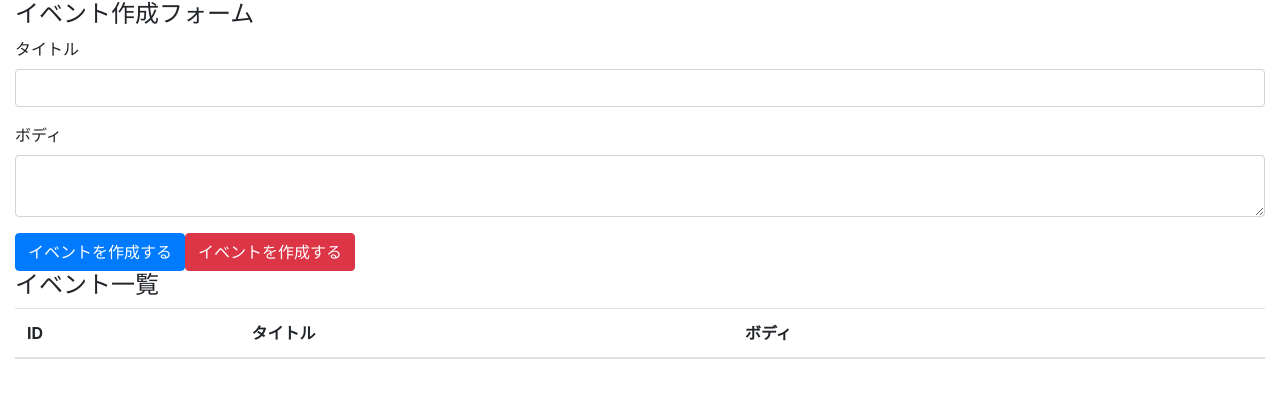
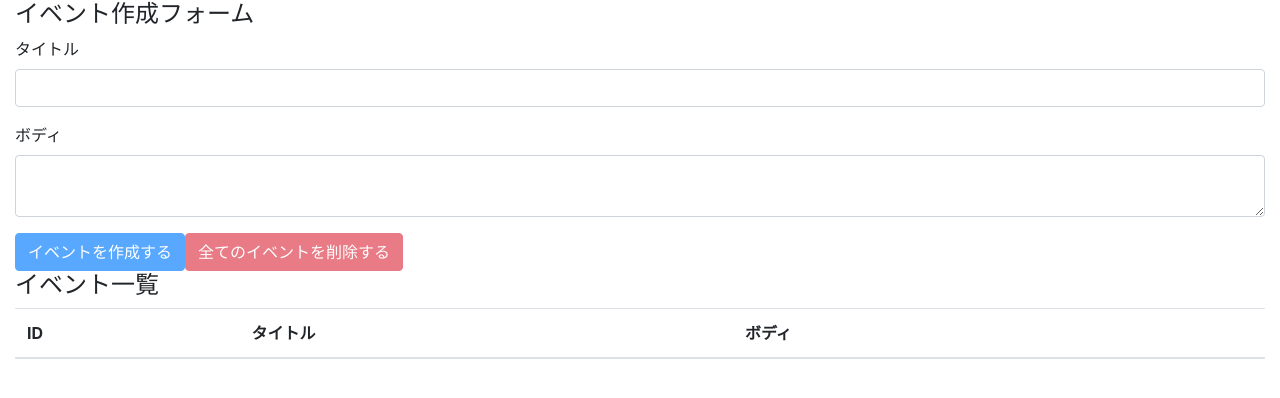
Before and after one commit to seiya-1208/git_sample2, a React (Create React App) app in the folder react-hooks-101/: page / in a window 1280 px wide. Shown: the top 398 px of the page. Built offline with nearby package versions, Linux system fonts and the light colour scheme.

Commit message:
create one React Context

```diff
--- /dev/null
+++ b/react-hooks-101/src/actions/index.js
@@ -0,0 +1,3 @@
+export const CREATE_EVENT = "CREATE_EVENT";
+export const DELETE_EVENT = "DELETE_EVENT";
+export const DELETE_ALL_EVENTS = "DELETE_ALL_EVENTS";
--- a/react-hooks-101/src/components/App.js
+++ b/react-hooks-101/src/components/App.js
@@ -1,66 +1,18 @@
-import React, { useReducer, useState } from "react";
+import React, { useReducer } from "react";
 import "bootstrap/dist/css/bootstrap.min.css";
+import Events from "./Events";
+import EventForm from "./EventForm";
 import reducer from "../reducers";
 
 const App = () => {
-  // useReducerを使って状態（state）とdispatchを使うという処理の定義
+  // useReducerを使って状態（state）とdispatchを使うという処理を定義する
   const [state, dispatch] = useReducer(reducer, []);
-  const [title, setTitle] = useState("");
-  const [body, setBody] = useState("");
-  const addEvent = (e) => {
-    e.preventDefault();
-
-    dispatch({
-      type: "CREATE_EVENT",
-      title: "",
-      body,
-    });
-    setTitle("");
-    setBody("");
-  };
+  console.log(state, "in App.js");
 
   return (
     <div className="container-fluid">
-      <h4>イベント作成フォーム</h4>
-      <form>
-        <div className="form-group">
-          <label htmlFor="formEventTitle">タイトル</label>
-          <input
-            className="form-control"
-            id="formEventTitle"
-            value={title}
-            onChange={(e) => setTitle(e.target.value)}
-          />
-        </div>
-
-        <div className="form-group">
-          <label htmlFor="formEventTitle">ボディ</label>
-          <textarea
-            className="form-control"
-            id="formEventTitle"
-            value={body}
-            onChange={(e) => setBody(e.target.value)}
-          />
-        </div>
-
-        <button className="btn btn-primary" onClick={addEvent}>
-          イベントを作成する
-        </button>
-        <button className="btn btn-danger">イベントを作成する</button>
-      </form>
-
-      <h4>イベント一覧</h4>
-      <table className="table table-hover">
-        <thead>
-          <tr>
-            <th>ID</th>
-            <th>タイトル</th>
-            <th>ボディ</th>
-            <th></th>
-          </tr>
-        </thead>
-        <tbody></tbody>
-      </table>
+      <EventForm state={state} dispatch={dispatch} />
+      <Events state={state} dispatch={dispatch} />
     </div>
   );
 };
--- /dev/null
+++ b/react-hooks-101/src/components/Event.js
@@ -0,0 +1,29 @@
+import React from "react";
+import { DELETE_EVENT } from "../actions";
+
+// Eventを定義 = 引数{dispatch, event}を渡す
+const Event = ({ dispatch, event }) => {
+  const id = event.id;
+  const handleClickDeleteButton = () => {
+    const result = window.confirm(`イベント（${id}）を削除してもいいですか？`);
+    if (result) dispatch({ type: "DELETE_EVENT", id });
+  };
+  return (
+    <tr>
+      <td>{id}</td>
+      <td>{event.title}</td>
+      <td>{event.body}</td>
+      <td>
+        <button
+          type="button"
+          className="btn btn-danger"
+          onClick={handleClickDeleteButton}
+        >
+          削除
+        </button>
+      </td>
+    </tr>
+  );
+};
+
+export default Event;
--- /dev/null
+++ b/react-hooks-101/src/components/EventForm.js
@@ -0,0 +1,74 @@
+import React, { useState } from "react";
+import { CREATE_EVENT, DELETE_ALL_EVENTS } from "../actions";
+
+const EventForm = ({ state, dispatch }) => {
+  const [title, setTitle] = useState("");
+  const [body, setBody] = useState("");
+  const addEvent = (e) => {
+    e.preventDefault();
+
+    dispatch({
+      type: CREATE_EVENT,
+      title,
+      body,
+    });
+    setTitle("");
+    setBody("");
+  };
+  console.log(state, "in EventForm.js");
+  const deleteAllEvents = (e) => {
+    e.preventDefault();
+    const result = window.confirm(
+      "全てのイベントを本当に削除してもよいですか？"
+    );
+    if (result)
+      dispatch({
+        type: DELETE_ALL_EVENTS,
+      });
+  };
+  const unCreatable = title === "" || body === "";
+
+  return (
+    <React.Fragment>
+      <h4>イベント作成フォーム</h4>
+      <form>
+        <div className="form-group">
+          <label htmlFor="formEventTitle">タイトル</label>
+          <input
+            className="form-control"
+            id="formEventTitle"
+            value={title}
+            onChange={(e) => setTitle(e.target.value)}
+          />
+        </div>
+
+        <div className="form-group">
+          <label htmlFor="formEventTitle">ボディ</label>
+          <textarea
+            className="form-control"
+            id="formEventTitle"
+            value={body}
+            onChange={(e) => setBody(e.target.value)}
+          />
+        </div>
+
+        <button
+          className="btn btn-primary"
+          onClick={addEvent}
+          disabled={unCreatable}
+        >
+          イベントを作成する
+        </button>
+        <button
+          className="btn btn-danger"
+          onClick={deleteAllEvents}
+          disabled={state.length === 0}
+        >
+          全てのイベントを削除する
+        </button>
+      </form>
+    </React.Fragment>
+  );
+};
+
+export default EventForm;
--- /dev/null
+++ b/react-hooks-101/src/components/Events.js
@@ -0,0 +1,51 @@
+import React from "react";
+import Event from "./Event";
+
+const Events = ({ state, dispatch }) => {
+  return (
+    <React.Fragment>
+      <h4>イベント一覧</h4>
+      <table className="table table-hover">
+        <thead>
+          <tr>
+            <th>ID</th>
+            <th>タイトル</th>
+            <th>ボディ</th>
+            <th></th>
+          </tr>
+        </thead>
+        <tbody>
+          {state.map((event, index) => (
+            <Event key={index} event={event} dispatch={dispatch} />
+          ))}
+
+          {/* ↑リファクタリングして別のファイルに移行　 */}
+          {/* {state.map((event, index) => {
+            const id = event.id;
+            const handleClickDeleteButton = () => {
+              dispatch({ type: "DELETE_EVENT", id });
+            };
+            return (
+              <tr key={index}>
+                <td>{id}</td>
+                <td>{event.title}</td>
+                <td>{event.body}</td>
+                <td>
+                  <button
+                    type="button"
+                    className="btn btn-danger"
+                    onClick={handleClickDeleteButton}
+                  >
+                    削除
+                  </button>
+                </td>
+              </tr>
+            );
+          })} */}
+        </tbody>
+      </table>
+    </React.Fragment>
+  );
+};
+
+export default Events;
--- a/react-hooks-101/src/reducers/index.js
+++ b/react-hooks-101/src/reducers/index.js
@@ -1,3 +1,4 @@
+import { DELETE_EVENT, CREATE_EVENT, DELETE_ALL_EVENTS } from "../actions";
 // action = {
 //     type: 'CREATE_EVENT',
 //     title: '2020年東京オリンピックのお知らせ',
@@ -35,7 +36,7 @@
 
 const events = (state = [], action) => {
   switch (action.type) {
-    case "CREATE_EVENT":
+    case CREATE_EVENT:
       const event = {
         title: action.title,
         body: action.body,
@@ -55,10 +56,11 @@ const events = (state = [], action) => {
       //   idを拾う。なにもない場合は[1]。そうでなければ、前の状態に+1した数字になるというのが1文でかける
       const id = length === 0 ? 1 : state[length - 1].id + 1;
       return [...state, { id, ...event }];
-      return state;
-    case "DELETE_EVENT":
-      return state;
-    case "DELETE_ALL_EVENTS":
+    //   return state;
+    case DELETE_EVENT:
+      return state.filter((event) => event.id !== action.id);
+
+    case DELETE_ALL_EVENTS:
       return [];
 
     default:
```
Also changed, not shown: react-hooks-101/src/contexts/AppContext.js (added).
